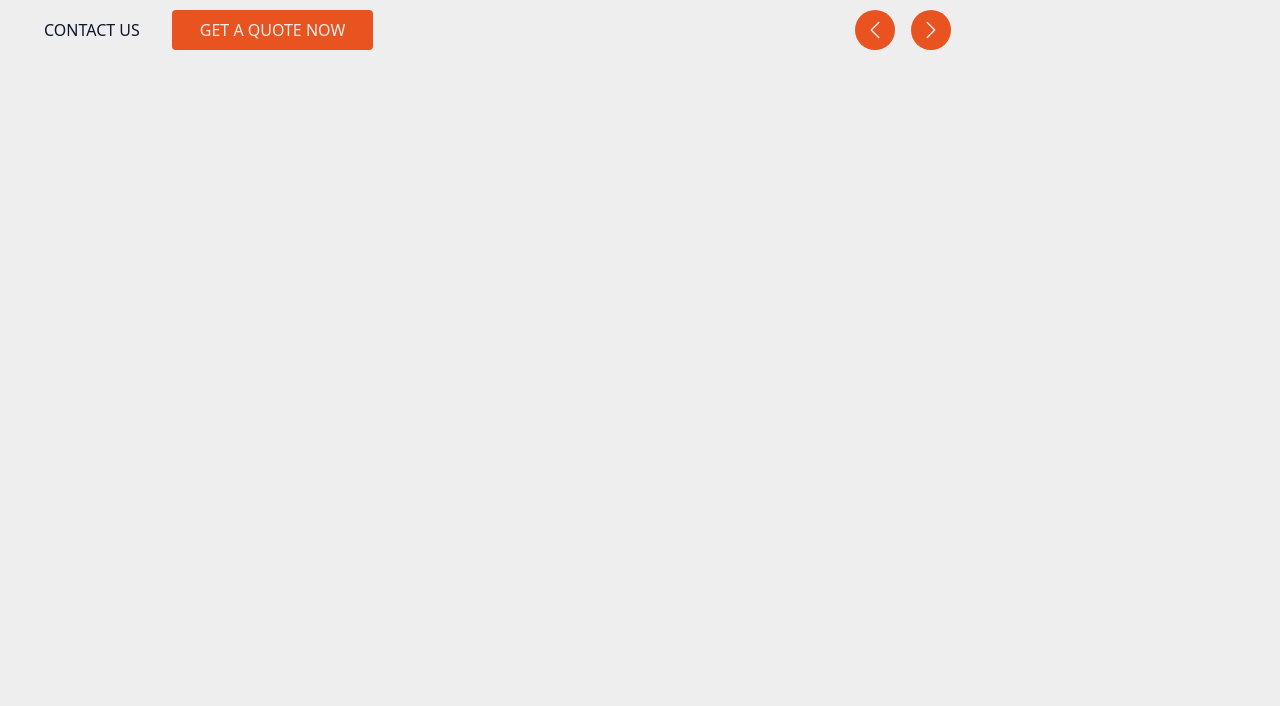
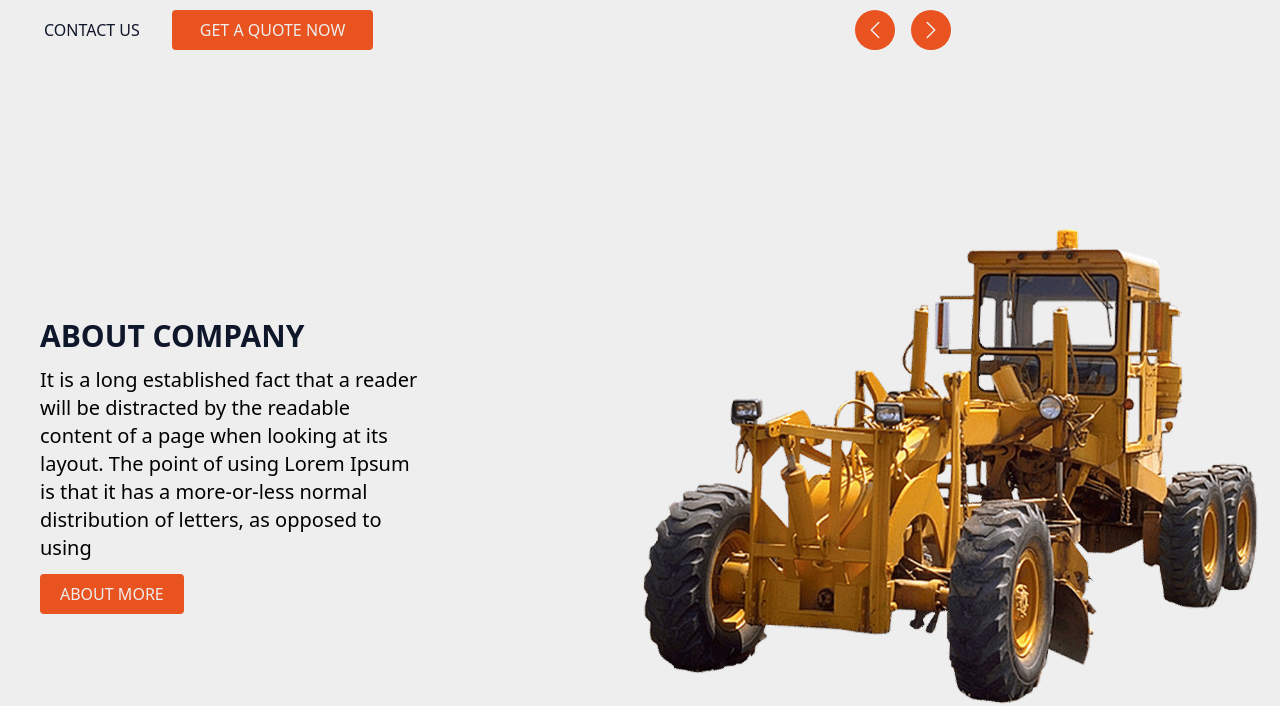
Before and after one commit to mehrganakbari/coto-company, a website built with Vite: page COTO/index.html in a window 1280 px wide. Shown: the part 449-1155 px from the top of the page. Before the commit the page ends 800 px from the top, so only its background shows below. Built offline with nearby package versions, Linux system fonts and the light colour scheme; files whose address does not match are found by name.

Commit message:
aboutus completed

```diff
--- a/COTO/index.html
+++ b/COTO/index.html
@@ -8,7 +8,7 @@
   <title>COTO - Company</title>
 </head>
 
-<body class="overflow-x-hidden bg-lite scroll-smooth">
+<body class="overflow-x-hidden bg-lite scroll-auto">
   <!-- navbar -->
   <nav class="bg-blue">
     <section class="mx-auto container max-w-[1536px] flex justify-between items-center px-5">
@@ -120,6 +120,15 @@
         </div>
       </div>
     </section>
+    <!-- About us -->
+    <section id="about" class="mx-auto container max-w-[1536px] px-5 grid grid-cols-2 items-center">
+      <div class="p-5">
+        <p class="text-3xl font-bold text-slate py-3">ABOUT COMPANY</p>
+        <p class="w-4/6 text-xl">It is a long established fact that a reader will be distracted by the readable content of a page when looking at its layout. The point of using Lorem Ipsum is that it has a more-or-less normal distribution of letters, as opposed to using</p>
+        <button class="hover:bg-lite hover:text-slate hover:border transition-all duration-300 bg-orange text-lite rounded py-2 px-5 my-3">ABOUT MORE</button>
+      </div>
+      <div class=""><img src="assets/images/about-img.png" alt=""></div>
+    </section>
   </main>
   <script type="module" src="src/scripts/main.js"></script>
 </body>
--- a/COTO/tailwind.config.cjs
+++ b/COTO/tailwind.config.cjs
@@ -13,6 +13,7 @@ module.exports = {
     extend: {
       backgroundImage: {
         'hero': "url('../assets/images/banner-bg.png')",
+        'circle': "url('../assets/images/bg-circle.svg')",
       },
       screens: {
         'xs': '400px',
```
Also changed, not shown: COTO/assets/images/bg-circle.svg (added).
